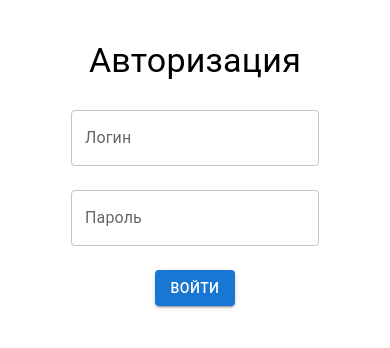
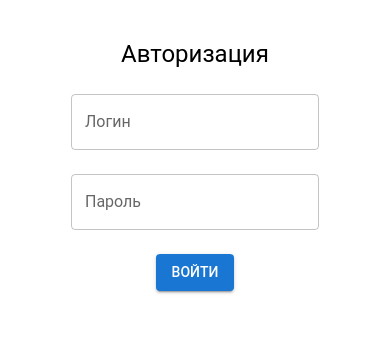
Before and after one commit to daniltro/my-app, a React (Create React App) app: page /#/login in a window 390 px wide. Shown: the top 348 px of the page. Built offline with nearby package versions, Linux system fonts and the light colour scheme.

Commit message:
add mobile view

```diff
--- a/src/components/mainPage/mainPage.module.css
+++ b/src/components/mainPage/mainPage.module.css
@@ -1,6 +1,5 @@
-html,
-body {
-  margin: 0;
+.container {
+  padding: 20px;
 }
 
 .spinnerBox {
@@ -8,49 +7,51 @@ body {
   justify-content: center;
   align-items: center;
   height: 100vh;
-  width: 100%;
 }
 
-.container {
+.flexContainer {
   display: flex;
+  flex-direction: column;
+  gap: 16px;
 }
 
-.tableContainer {
-  margin-top: 100px;
-  margin: 100px;
+.headerButtonBox {
+  display: flex;
+  justify-content: center;
 }
 
-.table {
-  border-collapse: collapse;
+.documentContainer {
+  display: flex;
+  flex-wrap: wrap;
+  gap: 16px;
 }
 
-.tableHead,
-.tableBody {
-  border: none;
+.documentItem {
+  display: flex;
+  flex-direction: column;
+  gap: 10px;
+  flex: 300px; /* базовая ширина элемента и возможность его растягивания */
+  padding: 16px;
+  border: 1px solid #ddd;
+  border-radius: 10px;
+  box-shadow: 0 2px 4px rgba(0, 0, 0, 0.1);
 }
 
-.tableCell {
-  padding: 8px;
-  border: 1px solid transparent;
+.documentOption {
+  /* block-size: 25px; */
+  border-radius: 8px;
+  box-shadow: 0px 1px 5px 0px rgba(0, 0, 0, 0.42);
 }
 
-.tableRow {
-  border: none;
+.documentOption:last-child {
+  margin-bottom: 20px;
 }
 
-.tableBody tr:nth-child(odd) {
-  background: #fff;
-}
-
-.tableBody tr:nth-child(even) {
-  background: #f7f7f7;
-}
-
-.tableHead .tableCell {
-  font-weight: bold;
-  border: none;
-  background: #d8d8d8;
-  color: #000000;
+.buttonBox {
+  margin-top: 20px;
+  inline-size: 100%;
+  display: flex;
+  justify-content: center;
 }
 
 .buttonBox Button {
--- a/src/theme.ts
+++ b/src/theme.ts
@@ -2,7 +2,7 @@ import { createTheme } from "@mui/material/styles";
 
 const theme = createTheme({
   palette: {
-    mode: 'light', // или 'dark'
+    mode: "light", // или 'dark'
     primary: {
       main: "#1976d2",
       light: "#63a4ff",
@@ -29,7 +29,59 @@ const theme = createTheme({
       main: "#4caf50",
     },
   },
+  typography: {
+    fontFamily: "'Roboto', 'Helvetica', 'Arial', sans-serif",
+    h1: {
+      fontSize: "2.5rem",
+      fontWeight: 300,
+      letterSpacing: "-0.01562em",
+    },
+    h2: {
+      fontSize: "2rem",
+      fontWeight: 300,
+      letterSpacing: "-0.00833em",
+    },
+    h3: {
+      fontSize: "1.75rem",
+      fontWeight: 400,
+    },
+    h4: {
+      fontSize: "1.5rem",
+      fontWeight: 400,
+    },
+    h5: {
+      fontSize: "1.25rem",
+      fontWeight: 400,
+    },
+    h6: {
+      fontSize: "1rem",
+      fontWeight: 500,
+    },
+    body1: {
+      fontSize: "1rem",
+      fontWeight: 400,
+    },
+    body2: {
+      fontSize: "1.25rem",
+      fontWeight: 400,
+    },
+    subtitle1: {
+      fontSize: "1rem",
+      fontWeight: 400,
+    },
+    subtitle2: {
+      fontSize: "0.875rem",
+      fontWeight: 500,
+    },
+    caption: {
+      fontSize: "0.75rem",
+      fontWeight: 400,
+    },
+    overline: {
+      fontSize: "0.75rem",
+      fontWeight: 400,
+    },
+  },
 });
 
-
 export default theme;
```
Also changed, not shown: src/components/mainPage/mainPage.tsx (+229 -88 lines).
